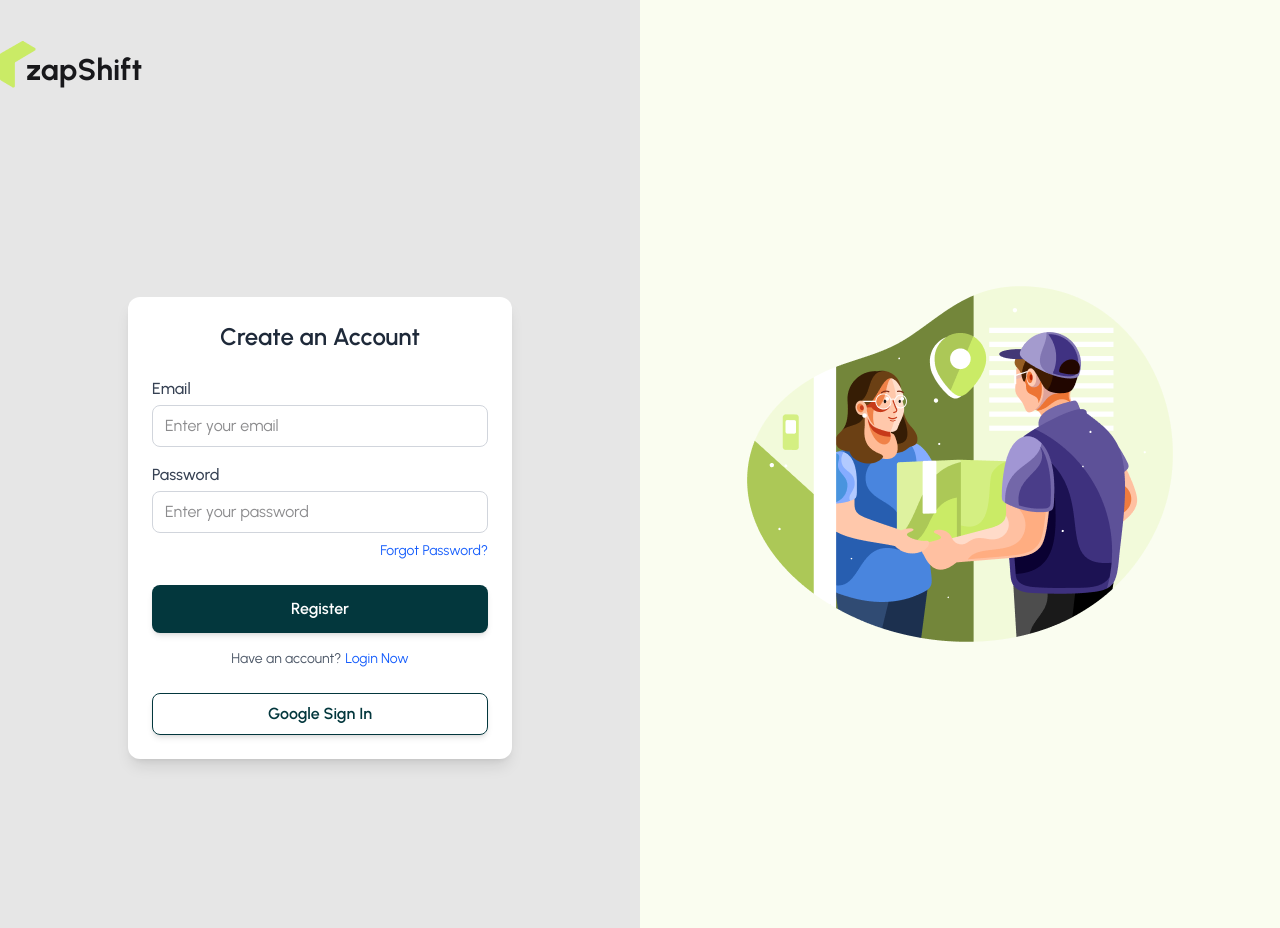
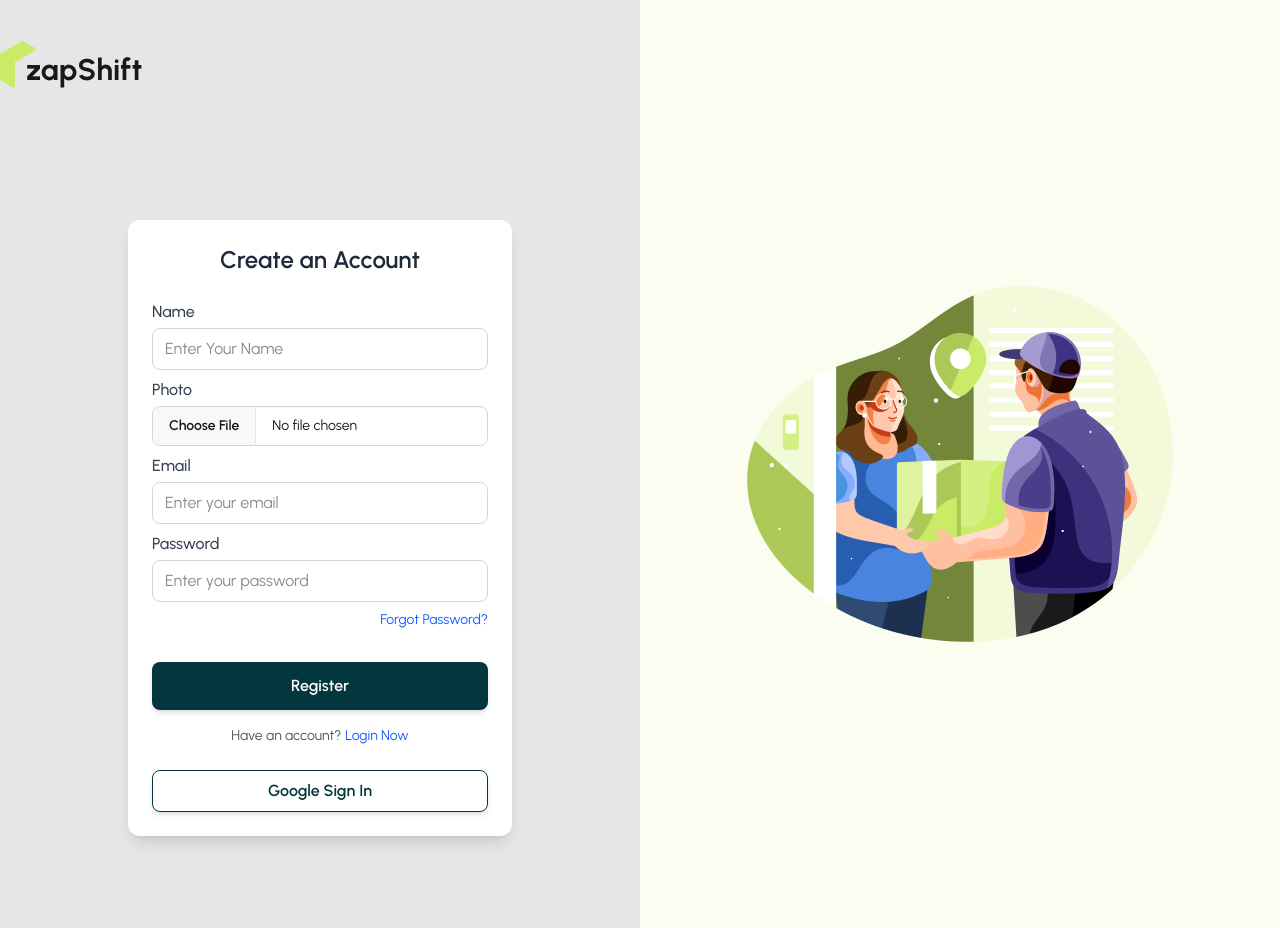
Before and after one commit to aktar86/zapshift-client, a React (Vite) app: page /register in a window 1280 px wide. Built offline with nearby package versions, Linux system fonts and the light colour scheme; no server answers.

Commit message:
update projects social login privet router etc

```diff
--- a/package.json
+++ b/package.json
@@ -16,6 +16,7 @@
     "@fortawesome/free-solid-svg-icons": "^7.1.0",
     "@fortawesome/react-fontawesome": "^3.1.0",
     "@tailwindcss/vite": "^4.1.17",
+    "axios": "^1.13.2",
     "firebase": "^12.6.0",
     "leaflet": "^1.9.4",
     "lucide-react": "^0.554.0",
--- a/src/Pages/Auth/Login/Login.jsx
+++ b/src/Pages/Auth/Login/Login.jsx
@@ -1,11 +1,14 @@
 import React from "react";
 import useAuth from "../../../hook/useAuth";
 import { useForm } from "react-hook-form";
-import { Link } from "react-router";
+import { Link, useLocation, useNavigate } from "react-router";
 import SocialLogin from "../../../socialLogin/socialLogin";
 
 const Login = () => {
   const { signInUser } = useAuth();
+  const location = useLocation();
+  const navigate = useNavigate();
+  console.log(location);
 
   const {
     register,
@@ -13,11 +16,13 @@ const Login = () => {
     formState: { errors },
   } = useForm();
 
+  //Email password authentication sign in
   const handleSignIn = (data) => {
     console.log(data);
     signInUser(data.email, data.password)
       .then((result) => {
         console.log("Logged in:", result.user);
+        navigate(location?.state || "/");
         alert("Login Successful!");
       })
       .catch((err) => {
@@ -80,7 +85,11 @@ const Login = () => {
 
         <p className="text-center mt-4 text-sm text-gray-600">
           Don't have an account?{" "}
-          <Link to="/register" className="text-blue-600 hover:underline">
+          <Link
+            state={location?.state}
+            to="/register"
+            className="text-blue-600 hover:underline"
+          >
             Register Now
           </Link>
         </p>
--- a/src/Pages/Auth/Register/Register.jsx
+++ b/src/Pages/Auth/Register/Register.jsx
@@ -1,24 +1,55 @@
 import { useForm } from "react-hook-form";
-import { Link } from "react-router";
+import { Link, useLocation, useNavigate } from "react-router";
 import useAuth from "../../../hook/useAuth";
 import SocialLogin from "../../../socialLogin/socialLogin";
+import axios from "axios";
 
 const Register = () => {
-  const { registerUser } = useAuth();
+  const { registerUser, updateUserProfile } = useAuth();
+  const location = useLocation();
+  const navigate = useNavigate();
 
   const {
     register,
     handleSubmit,
     formState: { errors },
-    reset,
   } = useForm();
 
   const handleRegistration = (data) => {
-    console.log("button clicked");
+    console.log("Form Data:", data);
+    const profileImage = data.photo[0];
+
     registerUser(data.email, data.password)
-      .then((result) => {
+      .then(async (result) => {
         console.log("Registered User:", result.user);
-        reset(); // clear form
+
+        //store the image and get the photo URL
+        const formData = new FormData();
+        formData.append("image", profileImage);
+
+        const image_API_Url = `https://api.imgbb.com/1/upload?key=${
+          import.meta.env.VITE_image_host
+        }`;
+
+        const imgRes = await axios.post(image_API_Url, formData);
+        const imgUrl = imgRes.data.data.url;
+        console.log(imgUrl);
+
+        //update user profile to firebase
+        const userProfile = {
+          displayName: data.name,
+          photoURL: imgUrl,
+        };
+        updateUserProfile(userProfile)
+          .then(() => {
+            console.log("user profile updated done");
+
+            //navigate path
+            navigate(location?.state || "/");
+          })
+          .catch((err) => {
+            console.log(err.message);
+          });
       })
       .catch((error) => {
         console.log("Registration Error:", error.message);
@@ -33,8 +64,43 @@ const Register = () => {
             Create an Account
           </h2>
 
+          <div className="space-y-2">
+            {/* Name */}
+            <div>
+              <label className="block mb-1 text-gray-700 font-medium">
+                Name
+              </label>
+              <input
+                type="text"
+                {...register("name", { required: true })}
+                className="w-full border border-gray-300 rounded-lg px-3 py-2 focus:outline-none focus:ring-2 focus:ring-[#03373d]/60"
+                placeholder="Enter Your Name"
+              />
+              {errors.name?.type === "required" && (
+                <p className="text-red-500 text-sm mt-1">Name is required</p>
+              )}
+            </div>
+
+            {/* Photo Upload */}
+            <div>
+              <label className="block mb-1 text-gray-700 font-medium">
+                Photo
+              </label>
+              <input
+                type="file"
+                {...register("photo", { required: true })}
+                className=" file-input outline-0 w-full border border-gray-300 rounded-lg"
+              />
+              {errors.photo?.type === "required" && (
+                <p className="text-red-500 text-sm mt-1">Photo is required</p>
+              )}
+            </div>
+
             {/* Email */}
-          <label className="block mb-1 text-gray-700 font-medium">Email</label>
+            <div>
+              <label className="block mb-1 text-gray-700 font-medium">
+                Email
+              </label>
               <input
                 type="email"
                 {...register("email", { required: true })}
@@ -44,9 +110,11 @@ const Register = () => {
               {errors.email?.type === "required" && (
                 <p className="text-red-500 text-sm mt-1">Email is required</p>
               )}
+            </div>
 
             {/* Password */}
-          <label className="block mt-4 mb-1 text-gray-700 font-medium">
+            <div>
+              <label className="block mb-1 text-gray-700 font-medium">
                 Password
               </label>
               <input
@@ -63,6 +131,7 @@ const Register = () => {
                 className="w-full border border-gray-300 rounded-lg px-3 py-2 focus:outline-none focus:ring-2 focus:ring-[#03373d]/60"
                 placeholder="Enter your password"
               />
+            </div>
 
             {/* Dynamic Error Message */}
             {errors.password && (
@@ -82,14 +151,18 @@ const Register = () => {
             >
               Register
             </button>
-
+          </div>
+        </form>
         <p className="text-center mt-4 text-sm text-gray-600">
           Have an account?
-            <Link to="/login" className="text-blue-600 hover:underline ml-1">
+          <Link
+            state={location?.state}
+            to="/login"
+            className="text-blue-600 hover:underline ml-1"
+          >
             Login Now
           </Link>
         </p>
-        </form>
         <SocialLogin></SocialLogin>
       </div>
     </div>
--- /dev/null
+++ b/src/Pages/BeARider/BeARider.jsx
@@ -0,0 +1,11 @@
+import React from "react";
+
+const BeARider = () => {
+  return (
+    <div>
+      <h1>be a rider</h1>
+    </div>
+  );
+};
+
+export default BeARider;
--- a/src/Pages/Shared/NavBar/NavBar.jsx
+++ b/src/Pages/Shared/NavBar/NavBar.jsx
@@ -1,5 +1,5 @@
 import React from "react";
-import { Link, NavLink, useLocation } from "react-router";
+import { Link, NavLink } from "react-router";
 import Logo from "../../../components/Logo/Logo";
 import useAuth from "../../../hook/useAuth";
 
@@ -73,9 +73,17 @@ const NavBar = () => {
         {/* end */}
         <div className="navbar-end">
           {user ? (
-            <a onClick={handleSignOut} className="btn bg-secondary text-white">
-              Sign Out
-            </a>
+            <>
+              <a
+                onClick={handleSignOut}
+                className="btn bg-secondary text-white"
+              >
+                Sign Out
+              </a>
+              <Link to="/be_a_rider" className="btn bg-secondary text-white">
+                Be A Rider
+              </Link>{" "}
+            </>
           ) : (
             <>
               <Link to="/login" className="btn bg-secondary text-white">
@@ -83,6 +91,9 @@ const NavBar = () => {
               </Link>
               <Link to="/register" className="btn bg-secondary text-white">
                 Register
+              </Link>
+              <Link to="/be_a_rider" className="btn bg-secondary text-white">
+                Be A Rider
               </Link>
             </>
           )}
--- a/src/Routes/router.jsx
+++ b/src/Routes/router.jsx
@@ -10,6 +10,8 @@ import Teams_others from "../Pages/AboutUs/AboutChild/Teams_others";
 import AuthLayout from "../Layout/AuthLayout";
 import Login from "../Pages/Auth/Login/Login";
 import Register from "../Pages/Auth/Register/Register";
+import PrivetRouter from "../privetRouter/PrivetRouter";
+import BeARider from "../Pages/BeARider/BeARider";
 
 const router = createBrowserRouter([
   {
@@ -19,6 +21,14 @@ const router = createBrowserRouter([
       {
         index: true,
         Component: Home,
+      },
+      {
+        path: "be_a_rider",
+        element: (
+          <PrivetRouter>
+            <BeARider></BeARider>
+          </PrivetRouter>
+        ),
       },
       {
         path: "coverage",
--- a/src/context/AuthProvider.jsx
+++ b/src/context/AuthProvider.jsx
@@ -5,6 +5,7 @@ import {
   signInWithEmailAndPassword,
   signInWithPopup,
   signOut,
+  updateProfile,
 } from "firebase/auth";
 import { auth } from "../firebase/firebase.init";
 import { AuthContext } from "./AuthContext";
@@ -17,14 +18,17 @@ const AuthProvider = ({ children }) => {
   const [loading, setLoading] = useState(true);
 
   const registerUser = (email, password) => {
+    setLoading(true);
     return createUserWithEmailAndPassword(auth, email, password);
   };
 
   const signInUser = (email, password) => {
+    setLoading(true);
     return signInWithEmailAndPassword(auth, email, password);
   };
 
   const googleSignIn = () => {
+    setLoading(true);
     return signInWithPopup(auth, googleProvider);
   };
 
@@ -32,6 +36,7 @@ const AuthProvider = ({ children }) => {
   useEffect(() => {
     const unsubscribe = onAuthStateChanged(auth, (currentUser) => {
       setUser(currentUser);
+      setLoading(false);
     });
     return () => {
       unsubscribe();
@@ -42,6 +47,11 @@ const AuthProvider = ({ children }) => {
   const signOutUser = () => {
     return signOut(auth);
   };
+
+  //update profile
+  const updateUserProfile = (profile) => {
+    return updateProfile(auth.currentUser, profile);
+  };
   const authInfo = {
     user,
     loading,
@@ -49,6 +59,7 @@ const AuthProvider = ({ children }) => {
     signInUser,
     googleSignIn,
     signOutUser,
+    updateUserProfile,
   };
 
   return <AuthContext value={authInfo}>{children}</AuthContext>;
--- /dev/null
+++ b/src/privetRouter/PrivetRouter.jsx
@@ -0,0 +1,17 @@
+import React from "react";
+import useAuth from "../hook/useAuth";
+import { Navigate, useLocation } from "react-router";
+
+const PrivetRouter = ({ children }) => {
+  const { user, loadign } = useAuth();
+  const location = useLocation();
+  if (loadign) {
+    return <p>Loading...</p>;
+  }
+  if (!user) {
+    return <Navigate state={location?.pathname} to="/login"></Navigate>;
+  }
+  return children;
+};
+
+export default PrivetRouter;
--- a/src/socialLogin/SocialLogin.jsx
+++ b/src/socialLogin/SocialLogin.jsx
@@ -1,16 +1,17 @@
 import React from "react";
 import useAuth from "../hook/useAuth";
-import { useNavigate } from "react-router";
+import { useLocation, useNavigate } from "react-router";
 
 const SocialLogin = () => {
   const { googleSignIn } = useAuth();
+  const location = useLocation();
   const navigate = useNavigate();
 
   const handleGoogleSignIn = () => {
     googleSignIn()
       .then((result) => {
         console.log(result.user);
-        navigate("/");
+        navigate(location?.state || "/");
       })
       .catch((err) => {
         console.log(err.message);
```
Also changed, not shown: 1 other file (tests, documents, lock files or other folders). Lines whose indentation alone changed are shown as unchanged.
